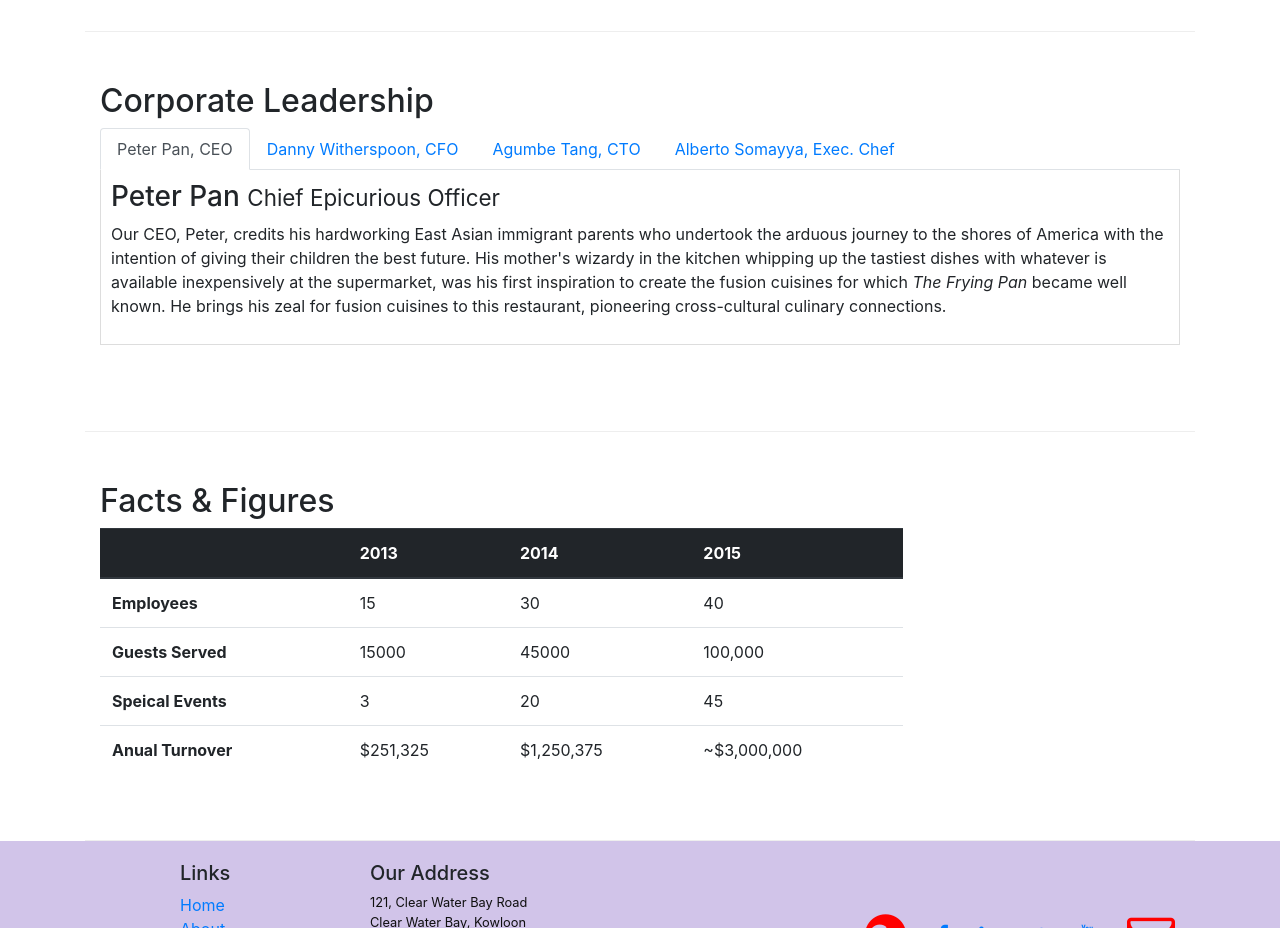
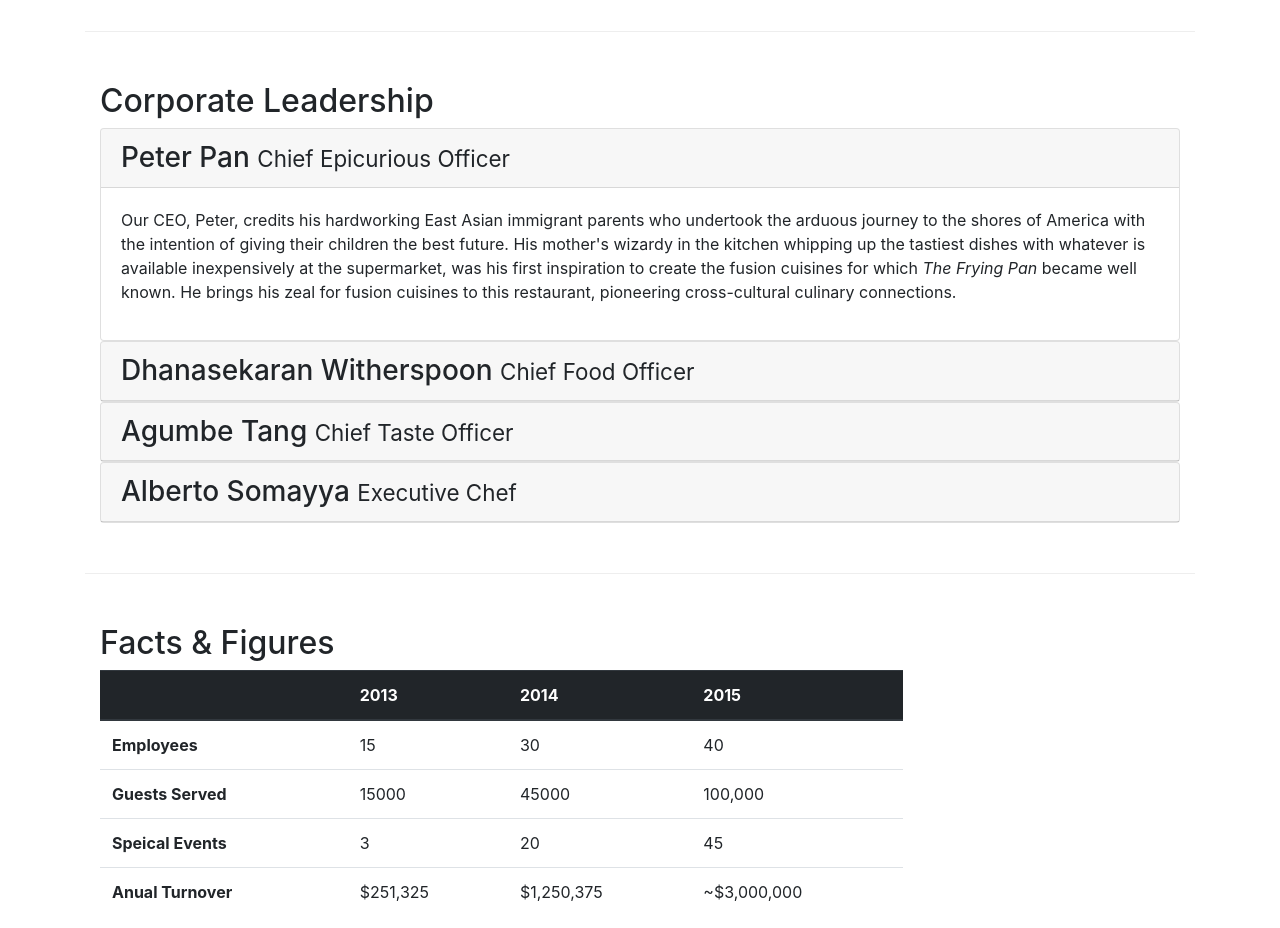
Before and after one commit to Hoang-Minh/conFusion, a plain HTML site: page aboutus.html in a window 1280 px wide. Shown: the part 940-1868 px from the top of the page. Drawn offline with nearby package versions, Linux system fonts and the light colour scheme.

Commit message:
Accordion

```diff
--- a/aboutus.html
+++ b/aboutus.html
@@ -94,37 +94,62 @@
         <div class="row row-content">
             <div class="col-12">
                 <h2>Corporate Leadership</h2>
-                <ul class="nav nav-tabs">
-                    <li class="nav-item">
-                        <a class="nav-link active" href="#peter" role="tab" data-toggle="tab">Peter Pan, CEO</a>
-                    </li>
-                    <li class="nav-item">
-                        <a class="nav-link" href="#danny" role="tab" data-toggle="tab">Danny Witherspoon, CFO</a>
-                    </li>
-                    <li class="nav-item">
-                        <a class="nav-link" href="#agumbe"role="tab" data-toggle="tab">Agumbe Tang, CTO</a>
-                    </li>
-                    <li class="nav-item">
-                        <a class="nav-link" href="#alberto" role="tab" data-toggle="tab">Alberto Somayya, Exec. Chef</a>
-                    </li>
-                </ul>
-                <div class="tab-content">
-                    <div class="tab-pane fade show active" role="tabpanel" id="peter">
-
-                        <h3>Peter Pan <small>Chief Epicurious Officer</small></h3>
-                        <p class="d-none d-sm-block">Our CEO, Peter, credits his hardworking East Asian immigrant parents who undertook the arduous journey to the shores of America with the intention of giving their children the best future. His mother's wizardy in the kitchen whipping up the tastiest dishes with whatever is available inexpensively at the supermarket, was his first inspiration to create the fusion cuisines for which <em>The Frying Pan</em> became well known. He brings his zeal for fusion cuisines to this restaurant, pioneering cross-cultural culinary connections.</p>
+                <div id="accordion">
+                    <div class="card">
+                        <div class="card-header" role="tab" id="peterhead">
+                            <h3 class="mb-0">
+                                <a data-toggle="collapse" data-target="#peter">
+                                Peter Pan <small>Chief Epicurious Officer</small>
+                                </a>
+                            </h3>
+                        </div>
+                        <div class="collapse show" id="peter" data-parent="#accordion">
+                            <div class="card-body">
+                                <p class="d-none d-sm-block">Our CEO, Peter, credits his hardworking East Asian immigrant parents who undertook the arduous journey to the shores of America with the intention of giving their children the best future. His mother's wizardy in the kitchen whipping up the tastiest dishes with whatever is available inexpensively at the supermarket, was his first inspiration to create the fusion cuisines for which <em>The Frying Pan</em> became well known. He brings his zeal for fusion cuisines to this restaurant, pioneering cross-cultural culinary connections.</p>
+                            </div>
+                        </div>
                     </div>
-                    <div class="tab-pane fade show" role="tabpanel" id="danny">
-                        <h3>Dhanasekaran Witherspoon <small>Chief Food Officer</small></h3>
-                        <p class="d-none d-sm-block">Our CFO, Danny, as he is affectionately referred to by his colleagues, comes from a long established family tradition in farming and produce. His experiences growing up on a farm in the Australian outback gave him great appreciation for varieties of food sources. As he puts it in his own words, <em>Everything that runs, wins, and everything that stays, pays!</em></p>
+                    <div class="card">
+                        <div class="card-header" role="tab" id="dannyhead">
+                        <h3 class="mb-0">
+                            <a class="collapsed" data-toggle="collapse" data-target="#danny">
+                            Dhanasekaran Witherspoon <small>Chief Food Officer</small>
+                            </a>
+                        </h3>
                     </div>
-                    <div class="tab-pane fade show" role="tabpanel" id="agumbe">
-                        <h3>Agumbe Tang <small>Chief Taste Officer</small></h3>
-                        <p class="d-none d-sm-block">Blessed with the most discerning gustatory sense, Agumbe, our CTO, personally ensures that every dish that we serve meets his exacting tastes. Our chefs dread the tongue lashing that ensues if their dish does not meet his exacting standards. He lives by his motto, <em>You click only if you survive my lick.</em></p>
+                        <div class="collapse" id="danny" data-parent="#accordion">
+                            <div class="card-body">
+                                <p class="d-none d-sm-block">Our CFO, Danny, as he is affectionately referred to by his colleagues, comes from a long established family tradition in farming and produce. His experiences growing up on a farm in the Australian outback gave him great appreciation for varieties of food sources. As he puts it in his own words, <em>Everything that runs, wins, and everything that stays, pays!</em></p>
+                            </div>
+                        </div>
                     </div>
-                    <div class="tab-pane fade show" role="tabpanel" id="alberto">
-                        <h3>Alberto Somayya <small>Executive Chef</small></h3>
-                        <p class="d-none d-sm-block">Award winning three-star Michelin chef with wide International experience having worked closely with whos-who in the culinary world, he specializes in creating mouthwatering Indo-Italian fusion experiences. He says, <em>Put together the cuisines from the two craziest cultures, and you get a winning hit! Amma Mia!</em></p>
+                    <div class="card">
+                        <div class="card-header" role="tab" id="agumbehead">
+                        <h3 class="mb-0">
+                            <a class="collapsed" data-toggle="collapse" data-target="#agumbe">
+                            Agumbe Tang <small>Chief Taste Officer</small>
+                            </a>
+                        </h3>
+                    </div>
+                        <div class="collapse" id="agumbe" data-parent="#accordion">
+                            <div class="card-body">
+                                <p class="d-none d-sm-block">Blessed with the most discerning gustatory sense, Agumbe, our CTO, personally ensures that every dish that we serve meets his exacting tastes. Our chefs dread the tongue lashing that ensues if their dish does not meet his exacting standards. He lives by his motto, <em>You click only if you survive my lick.</em></p>
+                            </div>
+                        </div>
+                    </div>
+                    <div class="card">
+                        <div class="card-header" role="tab" id="albertohead">
+                            <h3 class="mb-0">
+                                <a class="collapsed" data-toggle="collapse" data-target="#alberto">
+                                Alberto Somayya <small>Executive Chef</small>
+                                </a>
+                            </h3>
+                        </div>
+                        <div class="collapse" id="alberto" data-parent="#accordion">
+                            <div class="card-body">
+                                <p class="d-none d-sm-block">Award winning three-star Michelin chef with wide International experience having worked closely with whos-who in the culinary world, he specializes in creating mouthwatering Indo-Italian fusion experiences. He says, <em>Put together the cuisines from the two craziest cultures, and you get a winning hit! Amma Mia!</em></p>
+                            </div>
+                        </div>
                     </div>
                 </div>
             </div>
```
